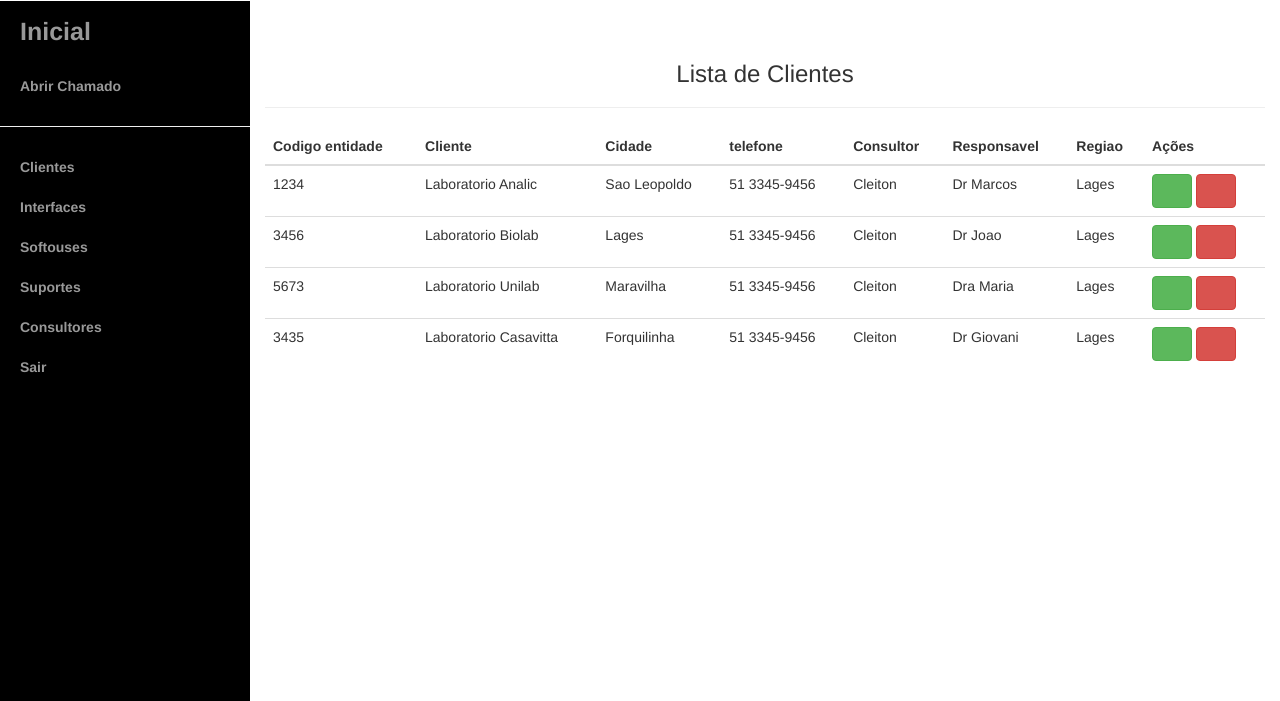
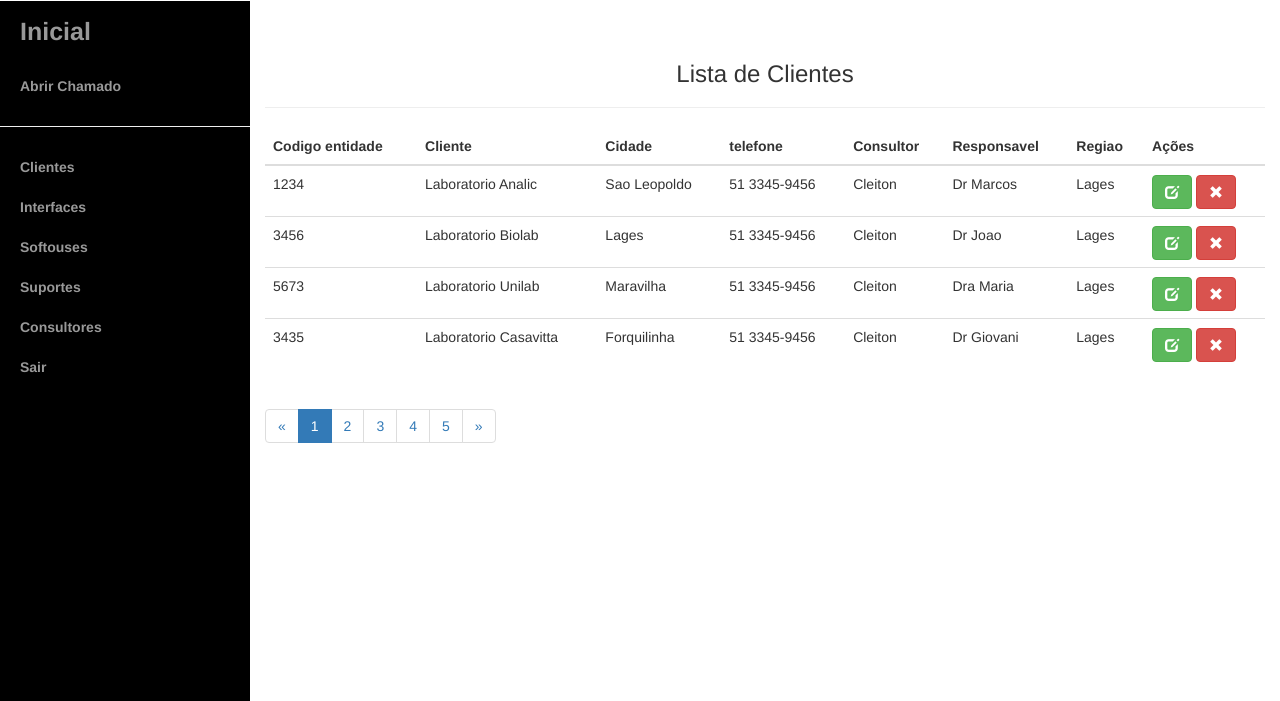
Before and after one commit to giovaninovello/Projeto_Suporte, a CodeIgniter app: page /suporte/index.php/cliente/listaprovisoria in a window 1280 px wide. Shown: the part 99-800 px from the top of the page. Run offline with CodeIgniter, Linux system fonts and the light colour scheme; some libraries are stand-ins or nearby versions.

Commit message:
INCLUSAO DE PAGINACAO

```diff
--- a/application/views/Chamado/form_cad.php
+++ b/application/views/Chamado/form_cad.php
@@ -57,7 +57,7 @@
             </div>
             <div class="form-group">
                 <div class="col-sm-offset-2 col-sm-10">
-                    <button type="submit" name="entrar" value="entrar" class="btn btn-primary">Cadastrar Chamado</button>
+                    <button type="submit" name="entrar" value="entrar" class="btn btn-primary glyphicon glyphicon-floppy-save"> Salvar</button>
                 </div>
             </div>
                 </div>
--- a/application/views/Cliente/form_lista_prov.php
+++ b/application/views/Cliente/form_lista_prov.php
@@ -25,13 +25,8 @@
             <td>Dr Marcos</td>
             <td>Lages</td>
             <td>
-                <button type="button" class="btn btn-success">
-                    <span class="glyphicon glyphicon-edit"></span>
-                </button>
-                <button type="button" class="btn btn-danger">
-                    <span class="glyphicon glyphicon-remove"></span>
-                </button>
-
+                <button type="button" class="btn btn-success glyphicon glyphicon-edit"></button>
+                <button type="button" class="btn btn-danger glyphicon glyphicon-remove"></button>
             </td>
 
         </tr>
@@ -44,12 +39,8 @@
             <td>Dr Joao</td>
             <td>Lages</td>
             <td>
-                <button type="button" class="btn btn-success">
-                    <span class="glyphicon glyphicon-edit"></span>
-                </button>
-                <button type="button" class="btn btn-danger">
-                    <span class="glyphicon glyphicon-remove"></span>
-                </button>
+                <button type="button" class="btn btn-success glyphicon glyphicon-edit"></button>
+                <button type="button" class="btn btn-danger glyphicon glyphicon-remove"></button>
 
             </td>
         </tr>
@@ -62,13 +53,8 @@
             <td>Dra Maria</td>
             <td>Lages</td>
             <td>
-                <button type="button" class="btn btn-success">
-                    <span class="glyphicon glyphicon-edit"></span>
-                </button>
-                <button type="button" class="btn btn-danger">
-                    <span class="glyphicon glyphicon-remove"></span>
-                </button>
-
+                <button type="button" class="btn btn-success glyphicon glyphicon-edit"></button>
+                <button type="button" class="btn btn-danger glyphicon glyphicon-remove"></button>
             </td>
         </tr>
         <tr>
@@ -80,15 +66,32 @@
             <td>Dr Giovani</td>
             <td>Lages</td>
             <td>
-                <button type="button" class="btn btn-success">
-                    <span class="glyphicon glyphicon-edit"></span>
-                </button>
-                <button type="button" class="btn btn-danger">
-                    <span class="glyphicon glyphicon-remove"></span>
-                </button>
-
+                <button type="button" class="btn btn-success glyphicon glyphicon-edit"></button>
+                <button type="button" class="btn btn-danger glyphicon glyphicon-remove"></button>
             </td>
         </tr>
+
         </tbody>
     </table>
+
+    <nav aria-label="Page navigation">
+        <ul class="pagination">
+            <li>
+                <a href="#" aria-label="Previous">
+                    <span aria-hidden="true">&laquo;</span>
+                </a>
+            </li>
+            <li class="active"><a href="#">1 <span class="sr-only">(current)</span></a></li>
+            <li><a href="#">2</a></li>
+            <li><a href="#">3</a></li>
+            <li><a href="#">4</a></li>
+            <li><a href="#">5</a></li>
+            <li>
+                <a href="#" aria-label="Next">
+                    <span aria-hidden="true">&raquo;</span>
+                </a>
+            </li>
+        </ul>
+    </nav>
+
 </div>
--- a/application/views/Integracao/index.php
+++ b/application/views/Integracao/index.php
@@ -15,7 +15,7 @@
                     <div class='col-sm-2'>
                         <div class="form-group">
                             <div class='input-group date' id='datetimepicker1'>
-                                <input type='text' class="form-control" />
+                                <input type='date' class="form-control" />
                     <span class="input-group-addon">
                         <span class="glyphicon glyphicon-calendar"></span>
                     </span>
@@ -47,7 +47,7 @@
                     <div class='col-sm-2'>
                         <div class="form-group">
                             <div class='input-group date' id='datetimepicker2'>
-                                <input type='text' class="form-control" />
+                                <input type='date' class="form-control" />
                     <span class="input-group-addon">
                         <span class="glyphicon glyphicon-calendar"></span>
                     </span>
```
